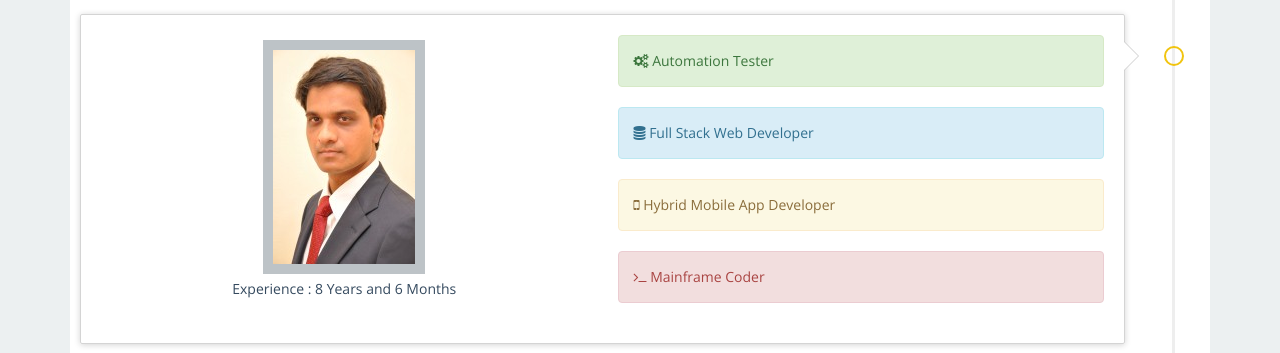
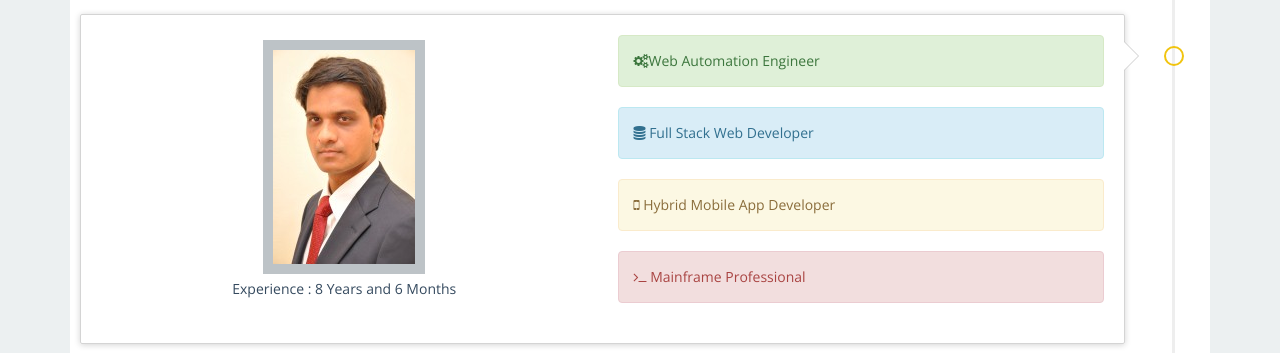
Before and after one commit to Purus/resume, a plain HTML site: page index.html in a window 1280 px wide. Shown: the part 86-439 px from the top of the page. Drawn offline with nearby package versions, Linux system fonts and the light colour scheme.

Commit message:
Update index.html

```diff
--- a/index.html
+++ b/index.html
@@ -83,10 +83,10 @@
                                         </div>
 
                                         <div class="col-md-6 col-xs-6">
-                                            <div class="alert alert-success" role="alert"><i class="fa fa-cogs"></i> Automation Tester</div>
+                                            <div class="alert alert-success" role="alert"><i class="fa fa-cogs"></i>Web Automation Engineer</div>
                                             <div class="alert alert-info" role="alert"><i class="fa fa-database"></i> Full Stack Web Developer</div>
                                             <div class="alert alert-warning" role="alert"><i class="fa fa-mobile"></i> Hybrid Mobile App Developer</div>
-                                            <div class="alert alert-danger" role="alert"><i class="fa fa-terminal"></i> Mainframe Coder</div>
+                                            <div class="alert alert-danger" role="alert"><i class="fa fa-terminal"></i> Mainframe Professional</div>
                                         </div>
 
                                     </div>
```
